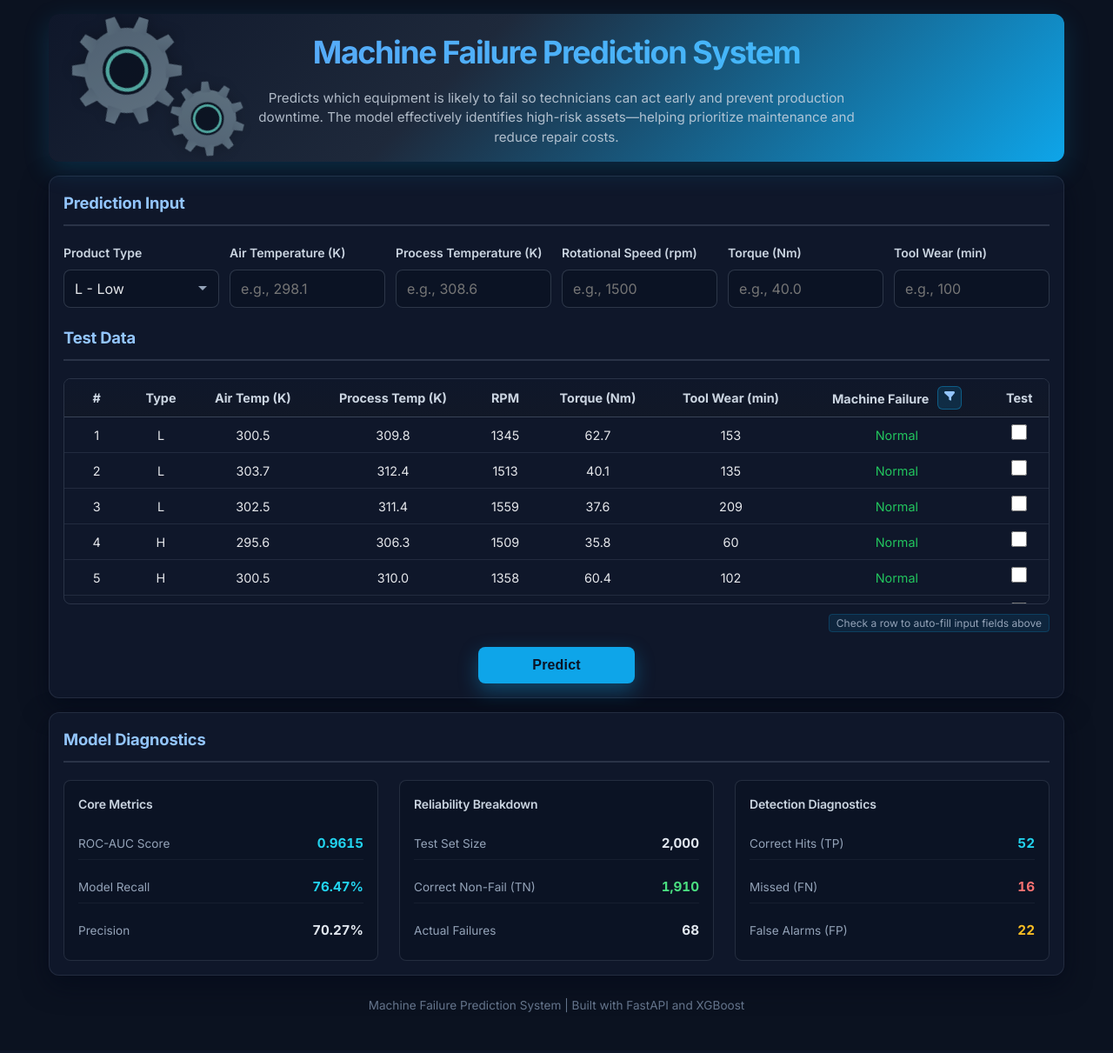
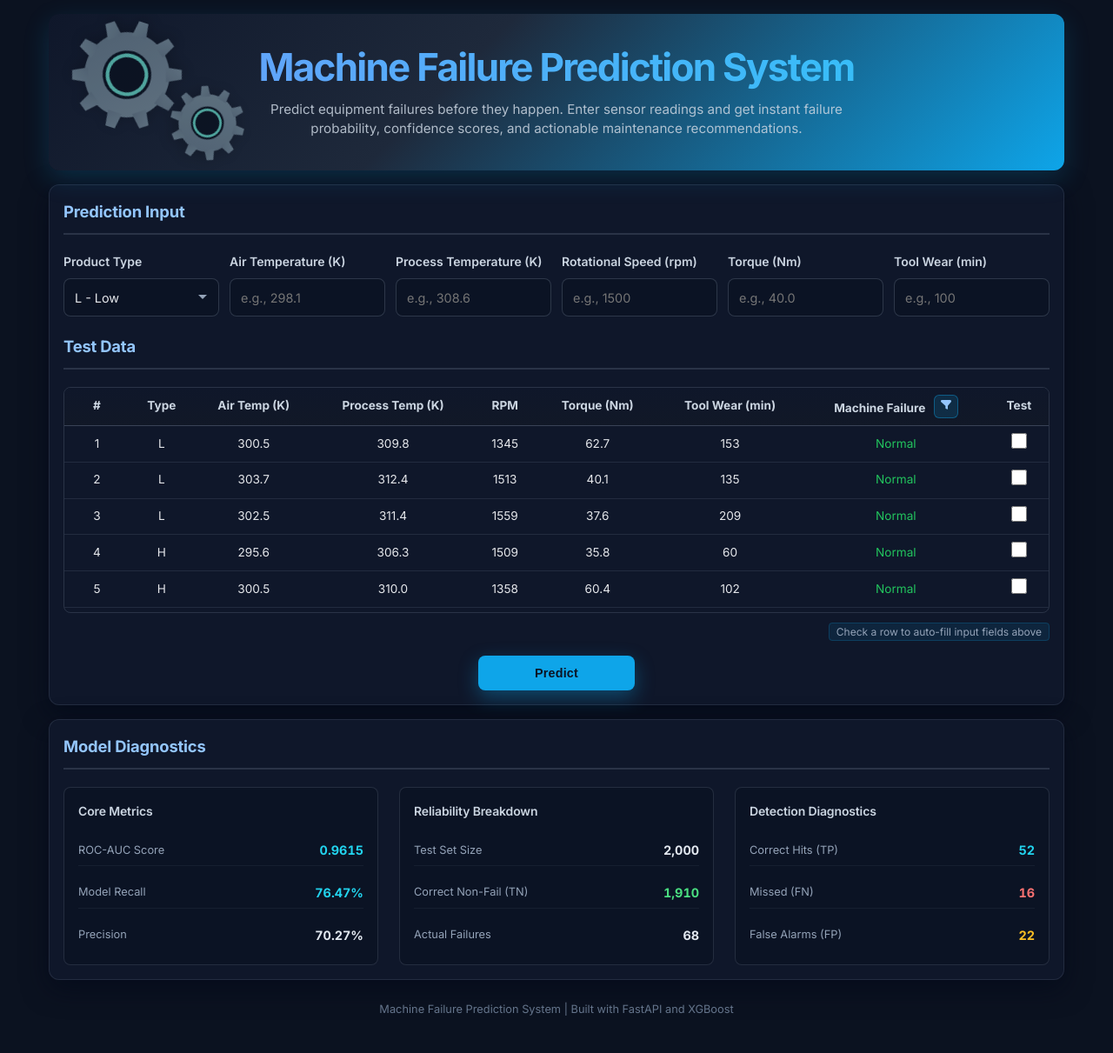
Before and after one commit to gitadminken/Machine-maintenance, a FastAPI app: page / in a window 1280 px wide. Shown: the whole page at 87% size. Before the commit the page ends 1165 px from the top, so only its background shows below. Run offline with FastAPI, Linux system fonts and the light colour scheme; parts of the project's set-up code (start-up, migrations or seed data) failed here and were passed over.

Commit message:
Improve landing page: adjust header/gear layout and font styles for better visibility and aesthetics

```diff
--- a/static/style.css
+++ b/static/style.css
@@ -23,16 +23,18 @@ body {
 header {
     text-align: center;
     margin-bottom: 1rem;
-    padding: 1rem;
-    /* reduce header padding */
+    padding: 1.75rem 1rem;
+    min-height: 180px;
+    display: flex;
+    flex-direction: column;
+    align-items: center;
+    justify-content: center;
     background: linear-gradient(135deg, #0f172a 0%, #1e293b 40%, #0ea5e9 100%);
     color: #f8fafc;
     border-radius: 12px;
     box-shadow: 0 10px 30px rgba(14, 165, 233, 0.18);
     position: relative;
-    /* enable pseudo element layering */
     overflow: hidden;
-    /* clip decorative element */
 }
 
 /* Remove old static gears */
@@ -110,7 +112,7 @@ header>* {
 }
 
 header h1 {
-    font-size: 2.25rem;
+    font-size: 2rem;
     font-weight: 800;
     margin-bottom: 0.75rem;
     background: linear-gradient(to right, #60a5fa, #38bdf8);
@@ -183,7 +185,7 @@ header p {
     color: #e5e7eb;
     border: 1px solid rgba(148, 163, 184, 0.25);
     border-radius: 8px;
-    font-size: 1rem;
+    font-size: 0.9rem;
     font-family: inherit;
     transition: all 0.2s;
     -webkit-appearance: none;
@@ -233,7 +235,7 @@ header p {
     padding: 0.75rem 1.75rem;
     border: none;
     border-radius: 8px;
-    font-size: 1rem;
+    font-size: 0.9rem;
     font-weight: 600;
     cursor: pointer;
     transition: all 0.2s;
@@ -293,8 +295,7 @@ header p {
 }
 
 .result-box .result-value {
-    font-size: 1.2rem;
-    /* smaller result text */
+    font-size: 1.1rem;
     font-weight: 600;
 }
 
@@ -330,7 +331,7 @@ header p {
 }
 
 .metric-item .metric-value {
-    font-size: 1.3rem;
+    font-size: 1.2rem;
     font-weight: 600;
     color: #60a5fa;
     /* blue-400 */
@@ -355,7 +356,7 @@ header p {
 table {
     width: 100%;
     border-collapse: collapse;
-    font-size: 0.9rem;
+    font-size: 0.85rem;
     color: #e5e7eb;
 }
 
@@ -440,7 +441,7 @@ footer {
     text-align: center;
     padding: 1.5rem;
     color: #64748b;
-    font-size: 0.85rem;
+    font-size: 0.8rem;
 }
 
 #failure-filter {
@@ -627,13 +628,13 @@ footer {
 }
 
 .tech-label {
-    font-size: 0.85rem;
+    font-size: 0.8rem;
     color: #94a3b8;
     font-weight: 400;
 }
 
 .tech-value {
-    font-size: 0.95rem;
+    font-size: 0.9rem;
     color: #e2e8f0;
     font-weight: 700;
     font-variant-numeric: tabular-nums;
--- a/templates/index.html
+++ b/templates/index.html
@@ -19,8 +19,8 @@
                 <div class="gear gear-2"></div>
                 <div class="gear gear-3"></div>
             </div>
-            <h1>Machine Failure Prediction System</h1>
-            <p>Predicts which equipment is likely to fail so technicians can act early and prevent production downtime. The model effectively identifies high-risk assets—helping prioritize maintenance and reduce repair costs.</p>
+            <h1 style="font-size: 2.75rem; line-height: 1.15;">Machine Failure Prediction System</h1>
+            <p>Predict equipment failures before they happen. Enter sensor readings and get instant failure probability, confidence scores, and actionable maintenance recommendations.</p>
         </header>
 
         <div class="card">
@@ -28,6 +28,11 @@
                 <input type="hidden" id="selected_row_index" name="selected_row_index"
                     value="{{ selected_row_index if selected_row_index is defined else '' }}">
                 <h2 class="card-title">Prediction Input</h2>
+
+                <!-- Error Message Container -->
+                <div id="error-message" style="display: none; background: rgba(239, 68, 68, 0.1); border: 1px solid #ef4444; color: #fca5a5; padding: 0.75rem; border-radius: 8px; margin-bottom: 1.5rem; font-size: 0.875rem;">
+                </div>
+
                 <div class="form-grid">
                     <div class="form-group">
                         <label for="type">Product Type</label>
@@ -39,25 +44,25 @@
                     </div>
                     <div class="form-group">
                         <label for="air_temp">Air Temperature (K)</label>
-                        <input type="number" id="air_temp" name="air_temp" step="0.1" placeholder="e.g., 298.1"
+                        <input type="number" id="air_temp" name="air_temp" step="0.1" min="200" max="400" placeholder="e.g., 298.1"
                             required>
                     </div>
                     <div class="form-group">
                         <label for="process_temp">Process Temperature (K)</label>
-                        <input type="number" id="process_temp" name="process_temp" step="0.1" placeholder="e.g., 308.6"
+                        <input type="number" id="process_temp" name="process_temp" step="0.1" min="200" max="400" placeholder="e.g., 308.6"
                             required>
                     </div>
                     <div class="form-group">
                         <label for="rpm">Rotational Speed (rpm)</label>
-                        <input type="number" id="rpm" name="rpm" placeholder="e.g., 1500" required>
+                        <input type="number" id="rpm" name="rpm" min="0" max="5000" placeholder="e.g., 1500" required>
                     </div>
                     <div class="form-group">
                         <label for="torque">Torque (Nm)</label>
-                        <input type="number" id="torque" name="torque" step="0.1" placeholder="e.g., 40.0" required>
+                        <input type="number" id="torque" name="torque" step="0.1" min="0" max="100" placeholder="e.g., 40.0" required>
                     </div>
                     <div class="form-group">
                         <label for="tool_wear">Tool Wear (min)</label>
-                        <input type="number" id="tool_wear" name="tool_wear" placeholder="e.g., 100" required>
+                        <input type="number" id="tool_wear" name="tool_wear" min="0" max="1000" placeholder="e.g., 100" required>
                     </div>
                 </div>
 
@@ -220,6 +225,10 @@
         document.getElementById('prediction-form').addEventListener('submit', async function (e) {
             e.preventDefault();
 
+            const errorContainer = document.getElementById('error-message');
+            const resultContainer = document.getElementById('prediction-result-container');
+            errorContainer.style.display = 'none';
+
             const submitBtn = this.querySelector('button[type="submit"]');
             const originalBtnText = submitBtn.textContent;
             submitBtn.textContent = 'Predicting...';
@@ -234,6 +243,14 @@
                 tool_wear: parseInt(document.getElementById('tool_wear').value)
             };
 
+            // Basic Client-side Validation
+            if (isNaN(formData.air_temp) || isNaN(formData.process_temp) || isNaN(formData.rpm) || isNaN(formData.torque) || isNaN(formData.tool_wear)) {
+                showError('Please enter valid numerical values for all sensor readings.');
+                submitBtn.textContent = originalBtnText;
+                submitBtn.disabled = false;
+                return;
+            }
+
             try {
                 const response = await fetch('/api/predict', {
                     method: 'POST',
@@ -244,19 +261,28 @@
                 });
 
                 if (!response.ok) {
-                    throw new Error('Prediction failed');
+                    const errorDetail = await response.json();
+                    throw new Error(errorDetail.detail || 'Prediction failed');
                 }
 
                 const result = await response.json();
                 renderResult(result);
             } catch (error) {
                 console.error('Error:', error);
-                alert('An error occurred during prediction. Please try again.');
+                showError(error.message || 'An error occurred during prediction. Please check your inputs and try again.');
+                resultContainer.style.display = 'none';
             } finally {
                 submitBtn.textContent = originalBtnText;
                 submitBtn.disabled = false;
             }
         });
+
+        function showError(message) {
+            const errorContainer = document.getElementById('error-message');
+            errorContainer.textContent = message;
+            errorContainer.style.display = 'block';
+            errorContainer.scrollIntoView({ behavior: 'smooth', block: 'center' });
+        }
 
         function renderResult(data) {
             const container = document.getElementById('prediction-result-container');
@@ -283,7 +309,7 @@
                 <div style="display: grid; grid-template-columns: 1fr 1fr 1fr; gap: 1.5rem; text-align: center;">
                     <!-- Prediction Status -->
                     <div class="prediction-metric" style="animation: slideInUp 0.3s ease-out 0.05s both;">
-                        <div style="font-size: 0.85rem; color: #94a3b8; margin-bottom: 0.5rem; text-transform: uppercase;">Prediction</div>
+                        <div style="font-size: 0.8rem; color: #94a3b8; margin-bottom: 0.5rem; text-transform: uppercase; letter-spacing: 0.03em;">Prediction</div>
                         <div style="font-size: 1.1rem; font-weight: 700; color: ${predictionColor};">
                             ${predictionText}
                         </div>
@@ -291,8 +317,8 @@
 
                     <!-- Failure Probability -->
                     <div class="prediction-metric" style="animation: slideInUp 0.3s ease-out 0.1s both;">
-                        <div style="font-size: 0.85rem; color: #94a3b8; margin-bottom: 0.5rem; text-transform: uppercase;">Failure Probability</div>
-                        <div style="font-size: 1.5rem; font-weight: 700; color: ${probColor};">
+                        <div style="font-size: 0.8rem; color: #94a3b8; margin-bottom: 0.5rem; text-transform: uppercase; letter-spacing: 0.03em;">Failure Probability</div>
+                        <div style="font-size: 1.35rem; font-weight: 700; color: ${probColor};">
                             ${(data.failure_probability * 100).toFixed(1)}%
                         </div>
                         <!-- Progress bar -->
@@ -303,8 +329,8 @@
 
                     <!-- Confidence -->
                     <div class="prediction-metric" style="animation: slideInUp 0.3s ease-out 0.15s both;">
-                        <div style="font-size: 0.85rem; color: #94a3b8; margin-bottom: 0.5rem; text-transform: uppercase;">Confidence</div>
-                        <div style="font-size: 1.5rem; font-weight: 700; color: #60a5fa;">
+                        <div style="font-size: 0.8rem; color: #94a3b8; margin-bottom: 0.5rem; text-transform: uppercase; letter-spacing: 0.03em;">Confidence</div>
+                        <div style="font-size: 1.35rem; font-weight: 700; color: #60a5fa;">
                             ${(data.confidence * 100).toFixed(1)}%
                         </div>
                     </div>
@@ -313,10 +339,10 @@
                 <!-- Action Recommendation -->
                 <div style="margin-top: 1.25rem; padding: 1rem; background: rgba(0,0,0,0.3); border-radius: 8px; border-left: 4px solid ${data.action_color}; animation: slideInUp 0.3s ease-out 0.2s both;">
                     <div style="display: flex; align-items: center; gap: 0.75rem;">
-                        <span style="background: ${data.action_color}; color: white; padding: 0.25rem 0.75rem; border-radius: 4px; font-size: 0.75rem; font-weight: 700;">
+                        <span style="background: ${data.action_color}; color: white; padding: 0.25rem 0.75rem; border-radius: 4px; font-size: 0.75rem; font-weight: 700; letter-spacing: 0.03em;">
                             ${data.action}
                         </span>
-                        <span style="color: #e2e8f0; font-size: 0.95rem;">${data.action_text}</span>
+                        <span style="color: #e2e8f0; font-size: 0.875rem;">${data.action_text}</span>
                     </div>
                 </div>
 
```
